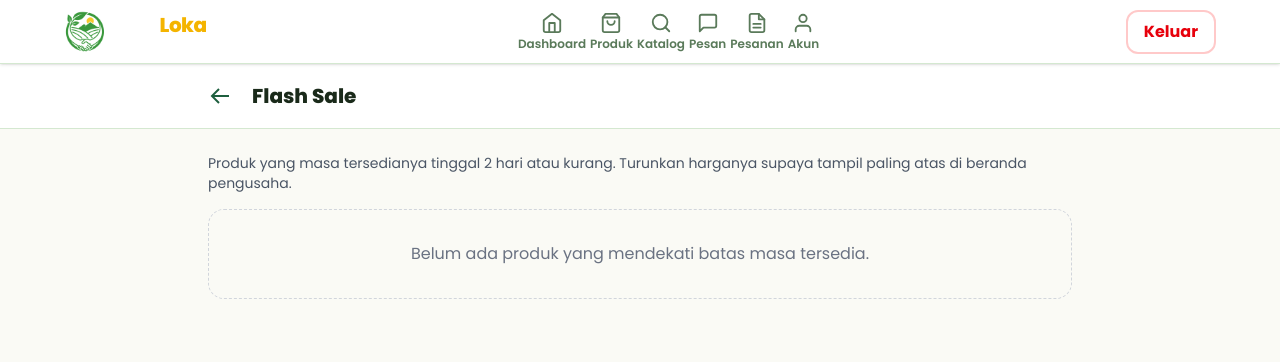
After one commit to Bayu75/TaniLoka, a Laravel app: template resources/views/petani/flash-sale.blade.php in a window 1280 px wide. The commit adds this page. Shown: the top 362 px of the page. Run offline with Laravel 12, Linux system fonts and the light colour scheme; the template is opened without the code that fills it, so the values that code supplies are empty; style sheets or scripts are compiled from the project's sources.

Commit message:
feat: notifikasi H-2 dan form flash sale petani

```diff
--- a/resources/views/petani/dashboard.blade.php
+++ b/resources/views/petani/dashboard.blade.php
@@ -18,7 +18,8 @@
         </div>
     </div>
 
-    <div class="max-w-4xl mx-auto px-4 -mt-14 space-y-6">
+        <div class="max-w-4xl mx-auto px-4 -mt-14 space-y-6">
+        @include('petani.partials.banner-flash-sale')
         <div class="grid grid-cols-2 md:grid-cols-4 gap-3">
             <a href="{{ url('/petani/produk') }}" class="bg-white border border-gray-200 rounded-2xl p-3 shadow-sm hover:border-green-600">
                 <div class="text-lg">📦</div>
--- /dev/null
+++ b/resources/views/petani/flash-sale.blade.php
@@ -0,0 +1,61 @@
+@extends('layouts.petani')
+
+@section('content')
+<x-page-header judul="Flash Sale" :kembali="route('petani.dashboard')" lebar="max-w-4xl" />
+
+<div class="mx-auto max-w-4xl px-4 py-6">
+    <p class="mb-4 text-sm text-gray-600">Produk yang masa tersedianya tinggal 2 hari atau kurang. Turunkan harganya supaya tampil paling atas di beranda pengusaha.</p>
+
+    @if (session('sukses'))
+        <div class="mb-4 rounded-xl bg-green-50 p-3 text-sm text-green-800">{{ session('sukses') }}</div>
+    @endif
+    @if ($errors->any())
+        <div class="mb-4 rounded-xl bg-red-50 p-3 text-sm text-red-700">{{ $errors->first() }}</div>
+    @endif
+
+    @forelse ($produk as $item)
+        @php
+            $sisa = (int) now()->startOfDay()->diffInDays(\Illuminate\Support\Carbon::parse($item->tersedia_sampai)->startOfDay(), false);
+            $aktif = $item->sedangFlashSale();
+        @endphp
+        <div class="mb-4 flex flex-col gap-4 rounded-2xl border border-gray-200 bg-white p-4 sm:flex-row sm:items-center">
+            <img src="{{ $item->fotoUtama ? asset('storage/'.$item->fotoUtama->path) : 'https://placehold.co/96x96?text=Produk' }}"
+                 class="h-20 w-20 rounded-xl object-cover" alt="{{ $item->nama }}">
+
+            <div class="flex-1">
+                <p class="font-semibold text-gray-900">{{ $item->nama }}</p>
+                <p class="text-sm text-gray-500">Harga normal Rp{{ number_format($item->harga_per_kg, 0, ',', '.') }}/kg</p>
+                <span class="mt-1 inline-block rounded-full bg-red-100 px-2 py-0.5 text-xs font-semibold text-red-700">
+                    {{ $sisa === 0 ? 'Tersedia sampai hari ini' : 'Tinggal '.$sisa.' hari lagi' }}
+                </span>
+            </div>
+
+            @if ($aktif)
+                <div class="text-right">
+                    <p class="text-xs font-semibold text-red-600">FLASH SALE AKTIF</p>
+                    <p class="text-lg font-bold text-red-600">Rp{{ number_format($item->harga_flash_sale, 0, ',', '.') }}/kg</p>
+                    <form method="POST" action="{{ route('petani.flash-sale.destroy', $item->id) }}">
+                        @csrf @method('DELETE')
+                        <button class="mt-1 text-sm text-gray-500 underline hover:text-gray-700">Batalkan</button>
+                    </form>
+                </div>
+            @else
+                <form method="POST" action="{{ route('petani.flash-sale.store', $item->id) }}" class="flex items-center gap-2">
+                    @csrf
+                    <div class="relative">
+                        <span class="absolute left-3 top-1/2 -translate-y-1/2 text-sm text-gray-500">Rp</span>
+                        <input type="number" name="harga_flash_sale" min="1" max="{{ (int) $item->harga_per_kg - 1 }}" required
+                               placeholder="Harga baru"
+                               class="w-36 rounded-xl border border-gray-300 py-2 pl-9 pr-3 text-sm focus:border-red-500 focus:ring-red-500">
+                    </div>
+                    <button class="rounded-xl bg-red-600 px-4 py-2 text-sm font-semibold text-white hover:bg-red-700">Ajukan</button>
+                </form>
+            @endif
+        </div>
+    @empty
+        <div class="rounded-2xl border border-dashed border-gray-300 p-8 text-center text-gray-500">
+            Belum ada produk yang mendekati batas masa tersedia.
+        </div>
+    @endforelse
+</div>
+@endsection
--- a/routes/web.php
+++ b/routes/web.php
@@ -7,6 +7,7 @@ use App\Http\Controllers\Petani\AkunController as PetaniAkunController;
 use App\Http\Controllers\Petani\AlamatController as AlamatPetaniController;
 use App\Http\Controllers\Petani\DashboardController as PetaniDashboardController;
 use App\Http\Controllers\Petani\PesananController as PetaniPesananController;
+use App\Http\Controllers\Petani\FlashSaleController as PetaniFlashSaleController;
 use App\Http\Controllers\Petani\ProdukController as PetaniProdukController;
 
 use App\Http\Controllers\Petani\KatalogController as PetaniKatalogController;
@@ -90,6 +91,11 @@ Route::middleware(['auth', 'peran:petani'])->prefix('petani')->name('petani.')->
     Route::patch('/produk/{produk}/tersedia', [PetaniProdukController::class, 'tersedia'])->whereNumber('produk')->name('produk.tersedia');
     Route::delete('/produk/{produk}', [PetaniProdukController::class, 'destroy'])->whereNumber('produk')->name('produk.destroy');
 
+    // Flash Sale
+    Route::get('/flash-sale', [PetaniFlashSaleController::class, 'index'])->name('flash-sale');
+    Route::post('/produk/{produk}/flash-sale', [PetaniFlashSaleController::class, 'store'])->whereNumber('produk')->name('flash-sale.store');
+    Route::delete('/produk/{produk}/flash-sale', [PetaniFlashSaleController::class, 'destroy'])->whereNumber('produk')->name('flash-sale.destroy');
+
     // Halaman yang belum disambungkan ke database
     Route::get('/katalog', [PetaniKatalogController::class, 'index'])->name('katalog');
 
```
Also changed, not shown: app/Http/Controllers/Petani/FlashSaleController.php (added, +56 -0 lines), resources/views/petani/partials/banner-flash-sale.blade.php (added, +25 -0 lines).
